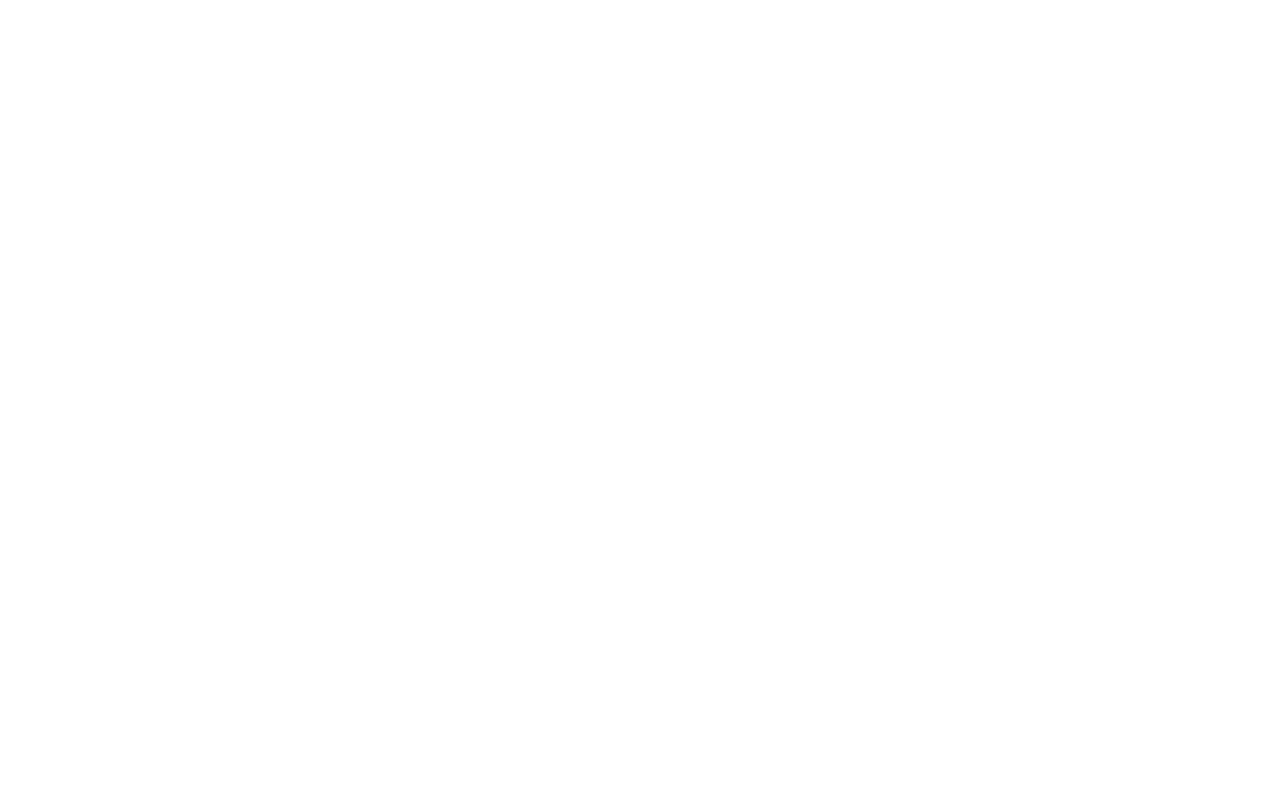
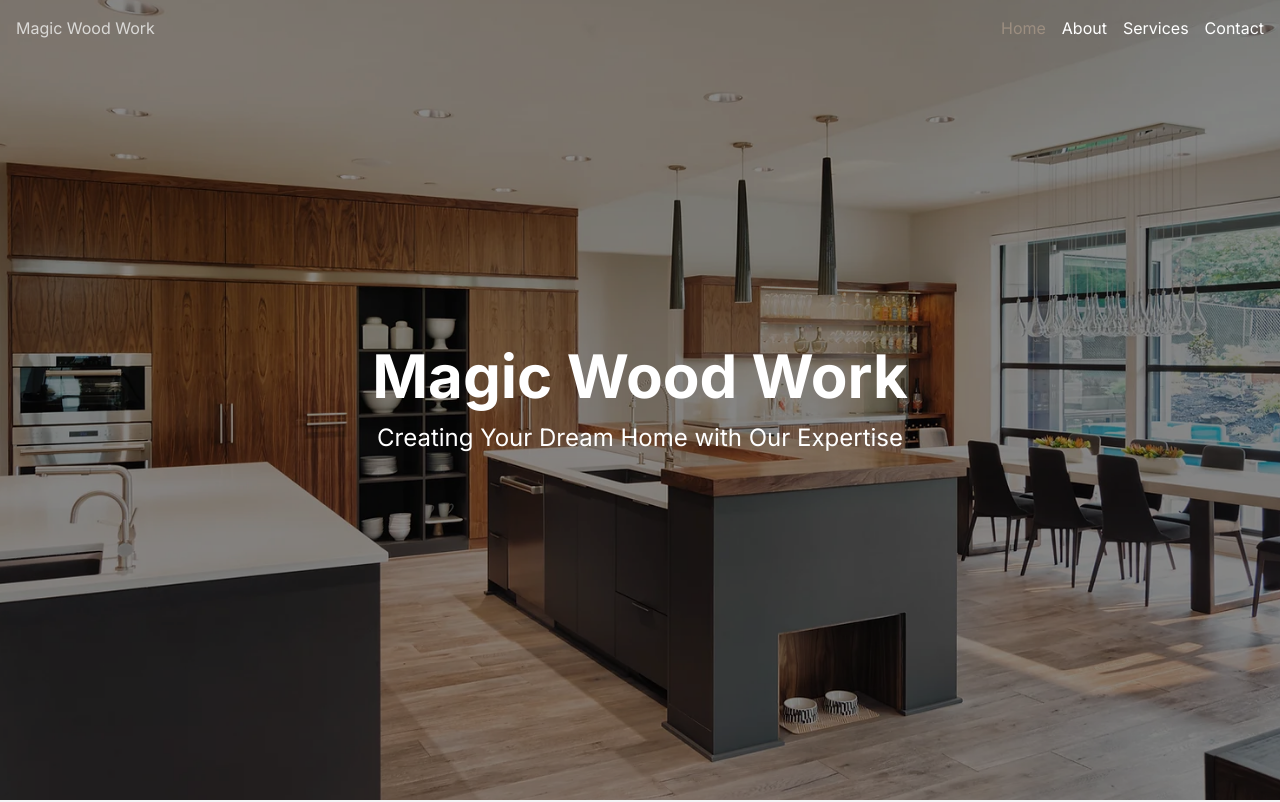
Before and after one commit to jesslands/magicwoodwork, a Next.js app: page / in a window 1280 px wide. Shown: the top 802 px of the page. Built offline with nearby package versions, Linux system fonts and the light colour scheme.

Commit message:
chore: header configurado

```diff
--- a/app/page.js
+++ b/app/page.js
@@ -1,9 +1,68 @@
+'use client';
 import Image from "next/image";
+import { useEffect, useRef, useState } from 'react';
 
 export default function Home() {
+  const parallaxRef = useRef(null);
+  const [scrolled, setScrolled] = useState(false);
+
+  useEffect(() => {
+    const handleScroll = () => {
+      const offset = window.scrollY;
+      if (offset > 50) {
+        setScrolled(true);
+      } else {
+        setScrolled(false);
+      }
+
+      const parallax = parallaxRef.current;
+      if (parallax) {
+        parallax.style.transform = `translateY(${offset * 0.5}px)`;
+      }
+    };
+
+    window.addEventListener('scroll', handleScroll);
+
+    return () => {
+      window.removeEventListener('scroll', handleScroll);
+    };
+  }, []);
+
   return (
-    <main className="">
+    <main className="relative">
+      <nav className={`fixed top-0 left-0 right-0 flex justify-between z-20 p-4 transition-all duration-300 ${
+        scrolled ? "bg-white shadow-md" : "bg-transparent"
+      }`}>
+        <h3 className={scrolled ? "text-gray-800" : "text-[#dad9d7]"}>Magic Wood Work</h3>
+        <ul className="flex space-x-4">
+          <li><a href="#" className={`${scrolled ? "text-[#9c8e80]" : "text-[#9c8e80]"}`}>Home</a></li>
+          <li><a href="#" className={`${scrolled ? "text-gray-800 hover:text-[#9c8e80]" : "text-white hover:text-[#9c8e80]"}`}>About</a></li>
+          <li><a href="#" className={`${scrolled ? "text-gray-800 hover:text-[#9c8e80]" : "text-white hover:text-[#9c8e80]"}`}>Services</a></li>
+          <li><a href="#" className={`${scrolled ? "text-gray-800 hover:text-[#9c8e80]" : "text-white hover:text-[#9c8e80]"}`}>Contact</a></li>
+        </ul>
+      </nav>
 
+      <div className="relative h-screen overflow-hidden">
+        <div ref={parallaxRef} className="absolute inset-0 bg-black" style={{ height: '120%', top: '-10%' }}>
+          <Image
+            src="/img/banner.webp"
+            layout="fill"
+            objectFit="cover"
+            className="opacity-55"
+            alt="Banner"
+          />
+        </div>
+        <div className="absolute inset-0 flex flex-col items-center justify-center text-white z-10">
+          <h1 className="text-6xl font-bold mb-4">Magic Wood Work</h1>
+          <h2 className="text-2xl">Creating Your Dream Home with Our Expertise</h2>
+        </div>
+      </div>
+
+      {/* Añade más contenido aquí para poder hacer scroll */}
+      <div className="h-screen bg-gray-100">
+        <h2 className="text-4xl font-bold text-center pt-20">About Us</h2>
+        {/* Más contenido... */}
+      </div>
     </main>
   );
 }
```
Also changed, not shown: public/img/banner.webp (added).
